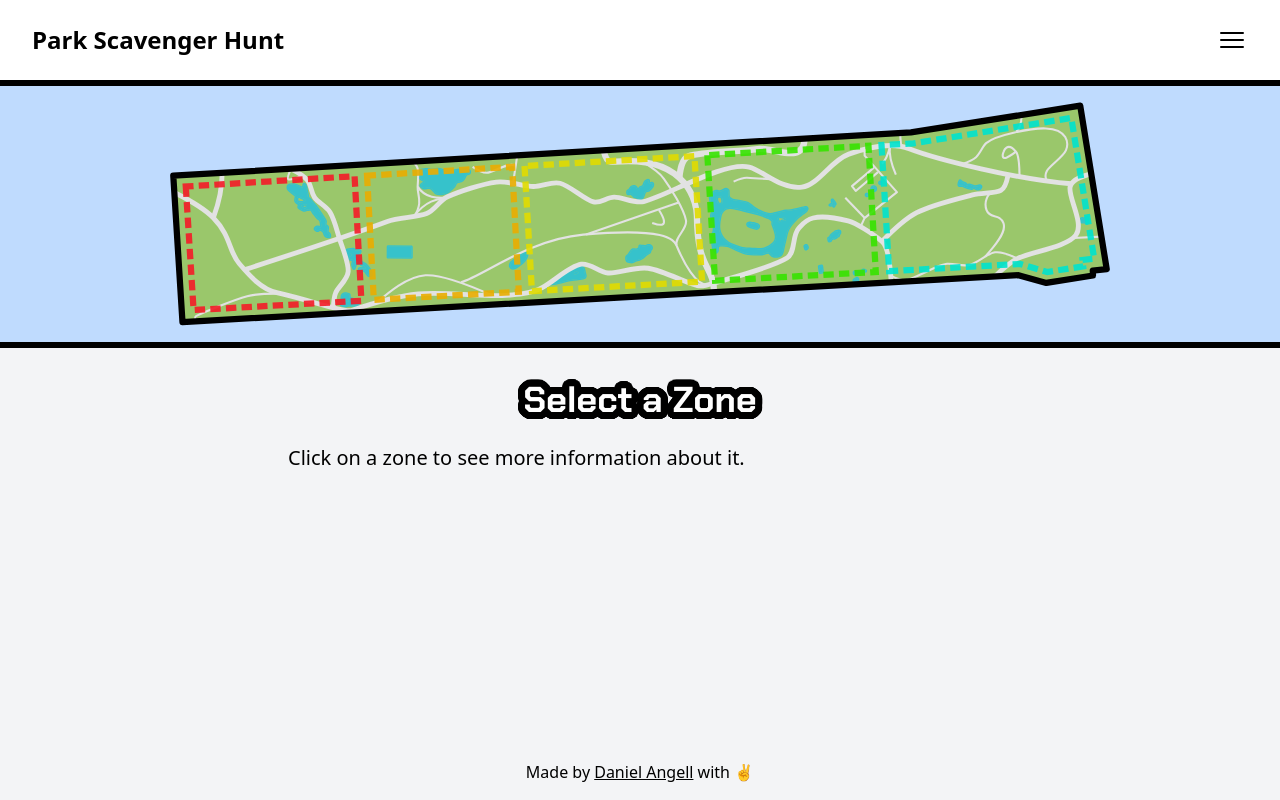
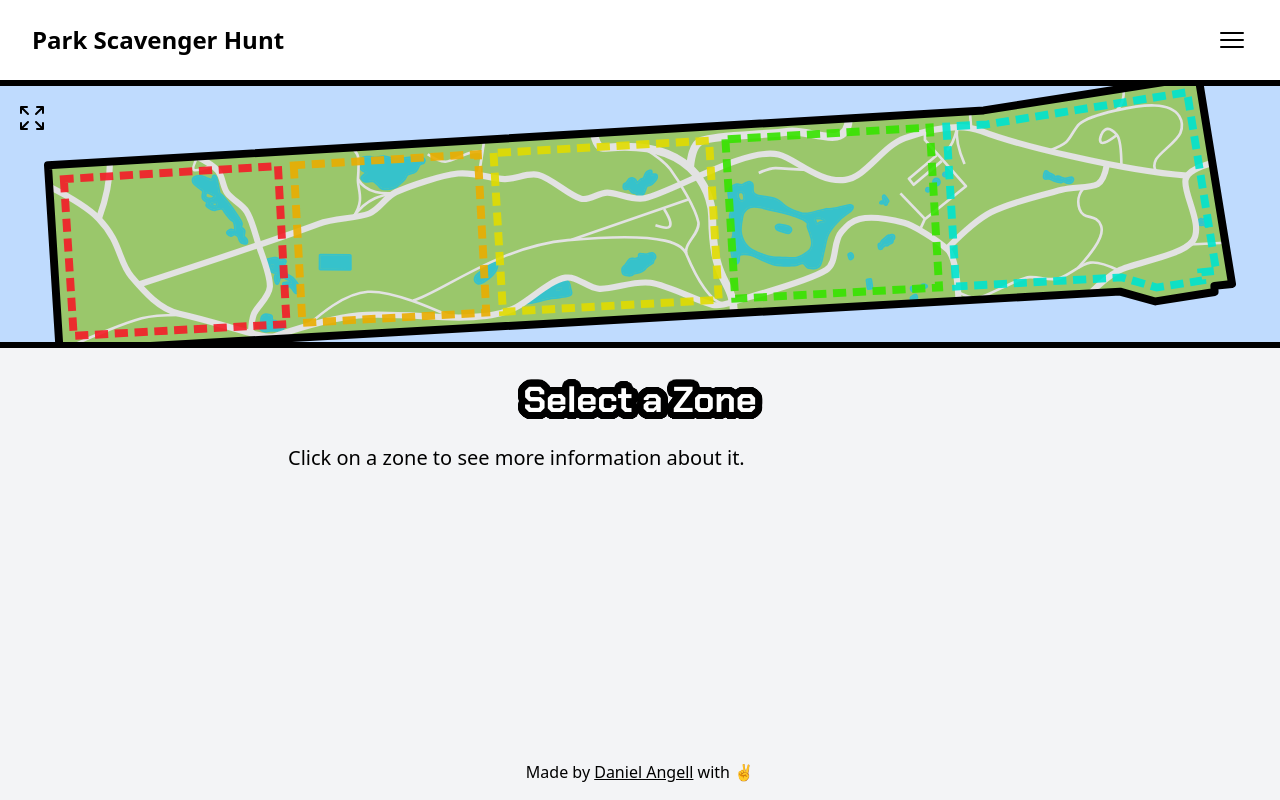
Before and after one commit to danthedaniel/scavenger, a Next.js app: page / in a window 1280 px wide. Built offline with nearby package versions, Linux system fonts and the light colour scheme.

Commit message:
Add functionality for taking the map fullscreen

```diff
--- a/components/map.tsx
+++ b/components/map.tsx
@@ -1,3 +1,7 @@
+import {
+  ArrowsPointingInIcon,
+  ArrowsPointingOutIcon,
+} from "@heroicons/react/24/outline";
 import { useState, useRef, useEffect, CSSProperties } from "react";
 
 interface Position {
@@ -43,6 +47,7 @@ interface MapProps {
 export function Map({ selected, setSelected }: MapProps) {
   const svgRef = useRef<SVGSVGElement>(null);
 
+  const [isFullscreen, setIsFullscreen] = useState(false);
   const [scale, setScale] = useState(3);
   const [pan, setPan] = useState<Position>({ x: 0, y: 0 });
   const [isPanning, setIsPanning] = useState(false);
@@ -55,6 +60,13 @@ export function Map({ selected, setSelected }: MapProps) {
   // Pinch-to-zoom state
   const [initialDistance, setInitialDistance] = useState(0);
   const [initialScale, setInitialScale] = useState(scale);
+
+  useEffect(() => {
+    if (selected === null) return;
+    if (!isFullscreen) return;
+
+    setIsFullscreen(false);
+  }, [selected]);
 
   useEffect(() => {
     if (selected === null) return;
@@ -212,6 +224,23 @@ export function Map({ selected, setSelected }: MapProps) {
   };
 
   return (
+    <div
+      className={`bg-blue-200 overflow-hidden ${isFullscreen ? "fixed inset-0 h-screen w-screen" : "relative w-full h-64"}`}
+    >
+      {!isFullscreen && (
+        <ArrowsPointingOutIcon
+          className="absolute z-10 top-4 left-4 w-8 h-8 cursor-pointer"
+          onClick={() => setIsFullscreen(true)}
+          aria-label="Fullscreen"
+        />
+      )}
+      {isFullscreen && (
+        <ArrowsPointingInIcon
+          className="absolute z-10 top-4 left-4 w-8 h-8 cursor-pointer"
+          onClick={() => setIsFullscreen(false)}
+          aria-label="Exit fullscreen"
+        />
+      )}
       <svg
         ref={svgRef}
         className={isPanning || isZooming ? "" : "animate-park-map"}
@@ -572,5 +601,6 @@ export function Map({ selected, setSelected }: MapProps) {
           </g>
         </g>
       </svg>
+    </div>
   );
 }
--- a/pages/index.tsx
+++ b/pages/index.tsx
@@ -92,7 +92,7 @@ function Menu() {
 
   return (
     <div
-      className={`flex flex-col bg-white ${isMenuOpen ? "fixed top-0 left-0 z-10 h-screen w-screen" : "border-b-6 border-black w-full h-auto"}`}
+      className={`flex flex-col bg-white ${isMenuOpen ? "fixed top-0 left-0 z-50 h-screen w-screen" : "border-b-6 border-black w-full h-auto"}`}
     >
       <div className="flex flex-row w-full h-20 justify-between items-center px-8">
         <h1 className="text-2xl font-bold">Park Scavenger Hunt</h1>
@@ -101,9 +101,15 @@ function Menu() {
           onClick={() => setIsMenuOpen(!isMenuOpen)}
         >
           {isMenuOpen ? (
-            <XMarkIcon className="w-8 h-8 cursor-pointer" />
+            <XMarkIcon
+              className="w-8 h-8 cursor-pointer"
+              aria-label="Close menu"
+            />
           ) : (
-            <Bars3Icon className="w-8 h-8 cursor-pointer" />
+            <Bars3Icon
+              className="w-8 h-8 cursor-pointer"
+              aria-label="Open menu"
+            />
           )}
         </div>
       </div>
@@ -129,9 +135,7 @@ export default function Home() {
 
       <Menu />
 
-      <div className="w-full h-64 p-8 bg-blue-200 overflow-hidden">
-        <Map selected={selected} setSelected={setSelected} />
-      </div>
+      <Map selected={selected} setSelected={setSelected} />
 
       <div className="flex flex-col w-full flex-grow justify-start items-center border-t-6 border-black text-black">
         {selected === null && <ZonePlaceholder />}
```
Lines whose indentation alone changed are shown as unchanged.
